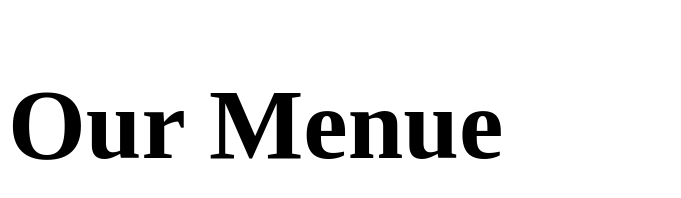
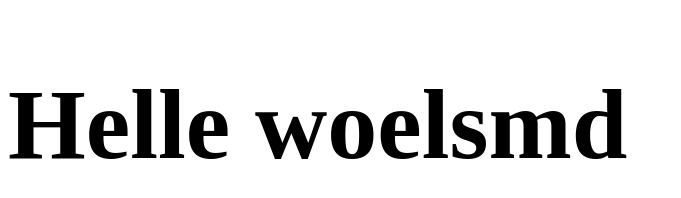
Before and after one commit to Pika2509/coursera-test, a plain HTML site: page mod2_Solution/index.html in a window 1280 px wide. Shown: the whole page, without its empty margins (0-681 px from the left). Drawn offline with Linux system fonts and the light colour scheme.

Commit message:
Update index.html

```diff
--- a/mod2_Solution/index.html
+++ b/mod2_Solution/index.html
@@ -11,6 +11,6 @@
   </style>
 </head>
 <body>
-<h1>Our Menue</h1>
+  <h1>Helle woelsmd</h1>
 </body>
 </html>
```
